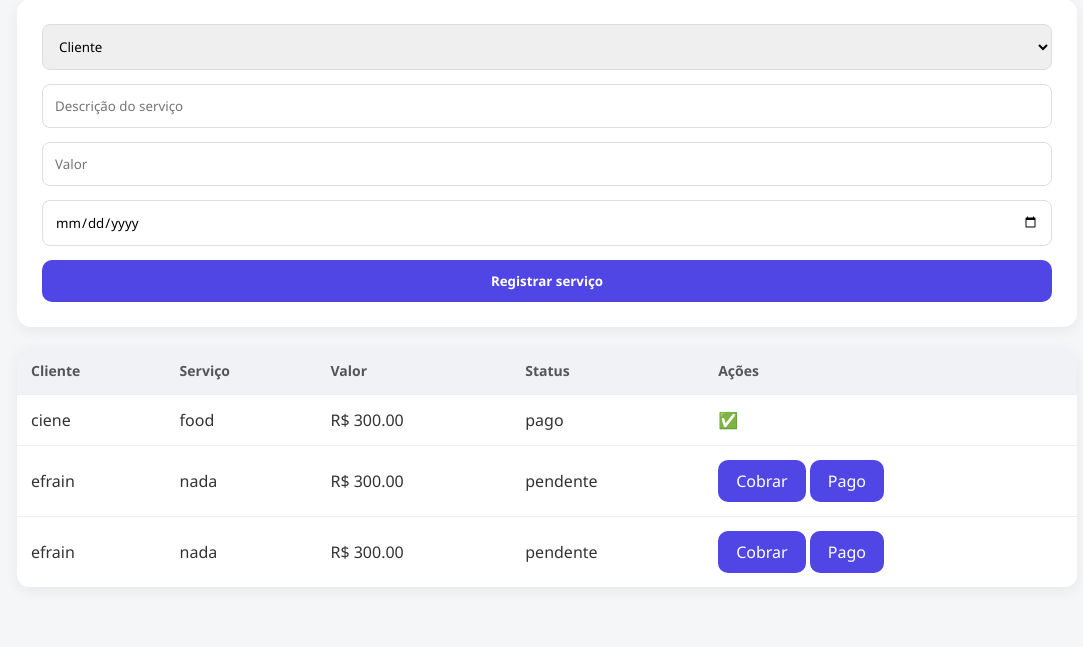
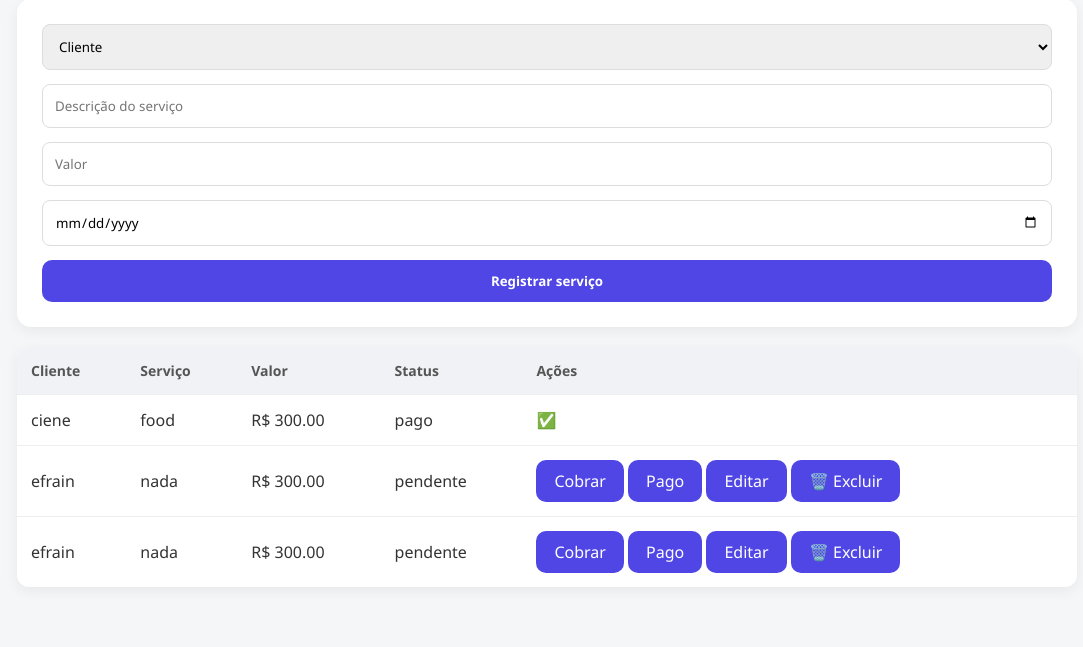
Before and after one commit to euefrai/autono-plus, a Flask app: page /servicos in a window 1280 px wide. Shown: the part 194-841 px from the top of the page, without its empty margins (93-1176 px from the left). Run offline with Flask 3, Linux system fonts and the light colour scheme; a user stored in the database is signed in; data comes from the database, SQL or seed files in the repository.

Commit message:
Update servicos.html

```diff
--- a/templates/servicos.html
+++ b/templates/servicos.html
@@ -45,6 +45,11 @@
             {% if s.status == "pendente" %}
                 <a class="btn" href="/servicos/cobrar/{{ s.id }}">Cobrar</a>
                 <a class="btn" href="/servicos/pagar/{{ s.id }}">Pago</a>
+                <a class="btn" href="/servicos/editar/{{ s.id }}">Editar</a>
+                <a class="btn" href="/servicos/excluir/{{ s.id }}"
+                    onclick="return confirm('Excluir este serviço?')">
+                    🗑️ Excluir
+                    </a>
             {% else %}
                 ✅
             {% endif %}
```
